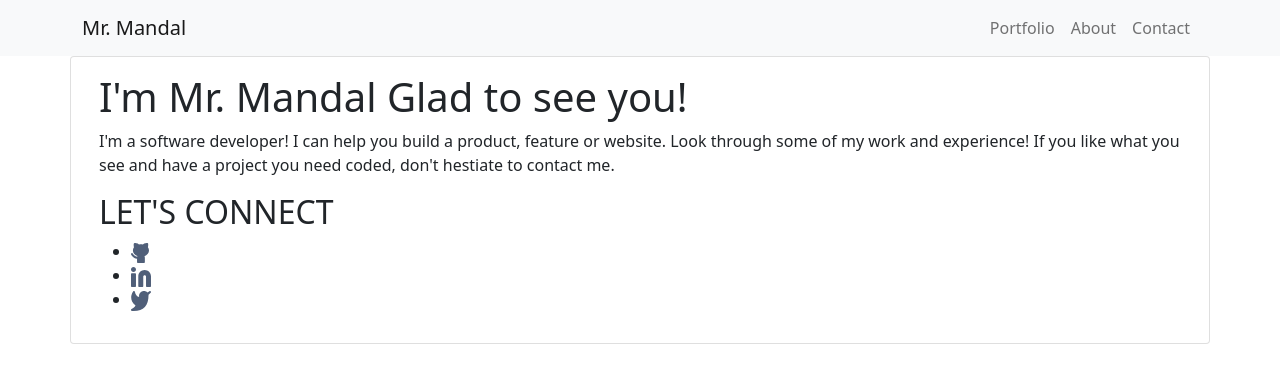
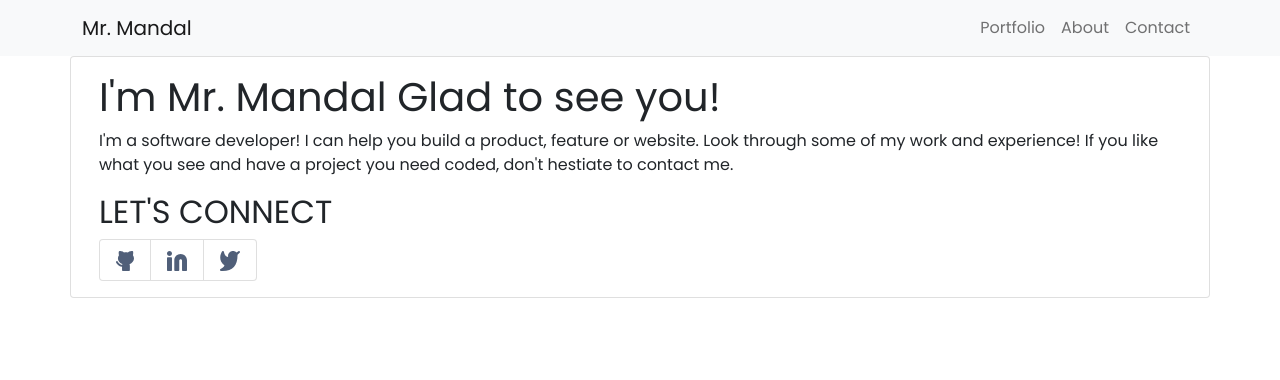
Before and after one commit to NayanKaran/bootstrap-website, a website: page index.html in a window 1280 px wide. Drawn offline with nearby package versions, Linux system fonts and the light colour scheme.

Commit message:
Style header card and icons

```diff
--- a/index.html
+++ b/index.html
@@ -4,9 +4,14 @@
     <!-- Required meta tags -->
     <meta charset="utf-8">
     <meta name="viewport" content="width=device-width, initial-scale=1">
+    <link
+      href="https://fonts.googleapis.com/css?family=Poppins"
+      rel="stylesheet"
+    />
 
     <!-- Bootstrap CSS -->
     <link href="https://cdn.jsdelivr.net/npm/bootstrap@5.1.3/dist/css/bootstrap.min.css" rel="stylesheet" integrity="sha384-1BmE4kWBq78iYhFldvKuhfTAU6auU8tT94WrHftjDbrCEXSU1oBoqyl2QvZ6jIW3" crossorigin="anonymous">
+    <link rel="stylesheet" type="text/css" href="./styles.css">
 
     <title>Hello, world!</title>
   </head>
@@ -41,18 +46,18 @@
           <h1 class="card-title">I'm Mr. Mandal Glad to see you! </h1>
           <p class="card-text">I'm a software developer! I can help you build a product, feature or website. Look through some of my work and experience! If you like what you see and have a project you need coded, don't hestiate to contact me.</p>
           <h2>LET'S CONNECT</h2>
-          <ul class="">
-            <li>
+          <ul class="list-group list-group-horizontal">
+            <li class="list-group-item">
               <a href="https://github.com/NayanKaran">
                 <img alt="github icon" src="./images/icons/github_icon.svg" />
               </a>
             </li>
-            <li>
+            <li class="list-group-item">
               <a href="https://www.linkedin.com/in/debabrata-mandal-83461696/">
                 <img alt="linkedin icon" src="./images/icons/linkedin_icon.svg" />
               </a>
             </li>
-            <li>
+            <li class="list-group-item">
               <a href="https://twitter.com/bapidebabrata">
                 <img alt="twitter icon" src="./images/icons/twitter_icon.svg" />
               </a>
--- /dev/null
+++ b/styles.css
@@ -0,0 +1,3 @@
+body {
+	font-family: "Poppins", sans-serif;
+}
```
Also changed, not shown: style.css (deleted).
